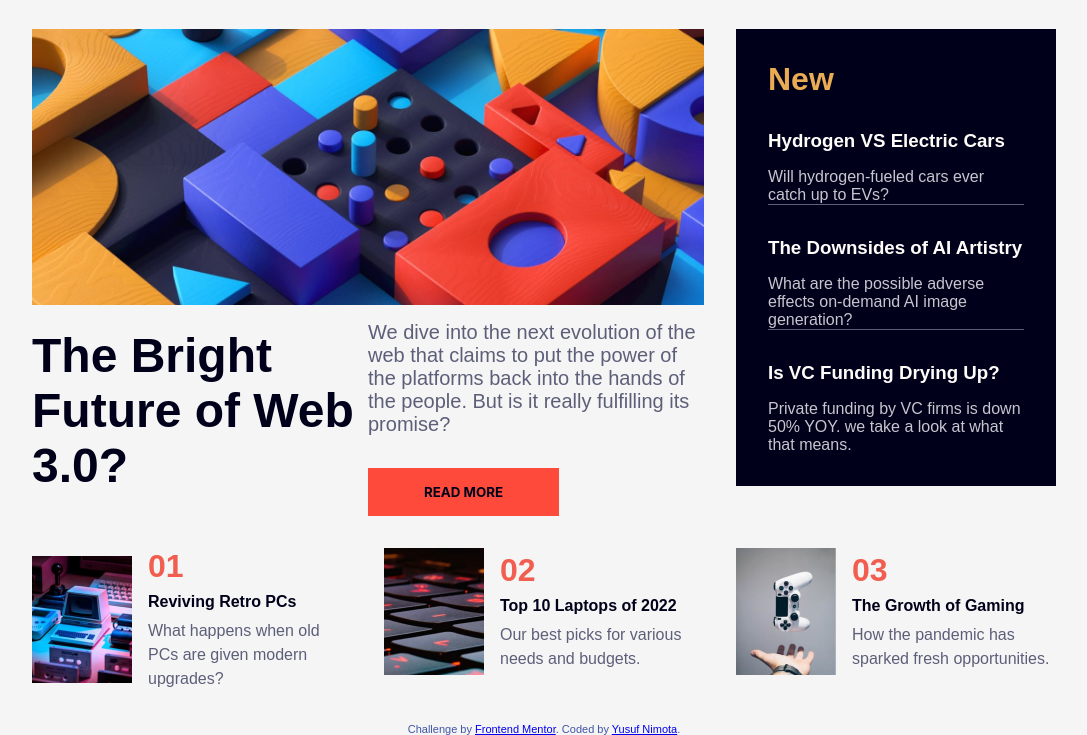
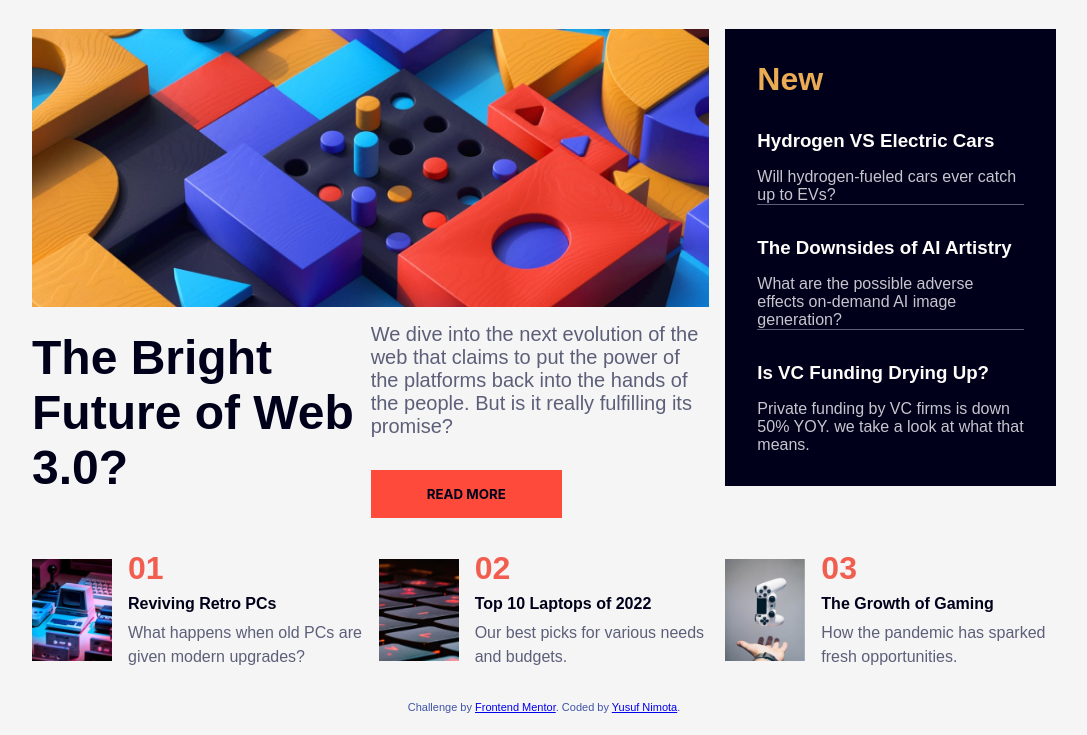
Before and after one commit to Nimma117/css-grid_challenge, a plain HTML site: page news-homepage-main/index.html in a window 1280 px wide. Shown: the part 75-810 px from the top of the page, without its empty margins (96-1183 px from the left). Drawn offline with Linux system fonts and the light colour scheme.

Commit message:
added responsiveness and animation

```diff
--- a/news-homepage-main/styles.css
+++ b/news-homepage-main/styles.css
@@ -153,7 +153,9 @@ main .container .upper-container .upper-left .text .reading button{
 }
 
 main .container .upper-container .upper-left .text .reading button:hover{
-  background-color: hsl(240, 100%, 5%) }
+  background-color: hsl(240, 100%, 5%);
+color: white;
+}
 
 main .container .upper-container .upper-right{
   grid-column: 3 / span 1;
@@ -250,3 +252,109 @@ main .container .bottom-container .topic .under p{
   color: hsl(236, 13%, 42%);
   line-height: 1.5rem;
 }
+
+
+/*Android and Iphone*/
+@media (min-width: 320px) {
+.container {
+  width: 90%;
+}
+
+main .container .upper-container {
+  display: flex;
+  flex-direction: column;
+  gap: 1rem;
+}
+
+main .container .upper-container .upper-left,
+main .container .upper-container .upper-right {
+  width: 100%;
+}
+
+main .container .bottom-container {
+  grid-template-columns: 1fr;
+  gap: 1rem;
+}
+
+main .container .bottom-container .topic img {
+  width: 80px;
+}
+
+/* Tablets and Ipad */
+@media (min-width: 768px) {
+  main .container .upper-container {
+    display: grid;
+    grid-template-columns: repeat(3, 1fr);
+  }
+
+  main .container .upper-container .upper-left {
+    grid-column: 1 / span 2;
+  }
+
+  main .container .upper-container .upper-right {
+    grid-column: 3 / span 1;
+  }
+
+  main .container .bottom-container {
+    grid-template-columns: repeat(2, 1fr);
+  }
+}
+
+/*Computer and Laptops*/
+@media (min-width: 1024px) {
+  .container {
+    width: 80%;
+  }
+
+  main .container .bottom-container {
+    grid-template-columns: repeat(3, 1fr);
+  }
+}
+
+/*Adding Animation part */
+@keyframes fadeIn {
+  from {
+    opacity: 0;
+    transform: translateY(20px);
+  }
+  to {
+    opacity: 1;
+    transform: translateY(0);
+  }
+}
+
+.upper-left, .upper-right, .bottom-container .topic {
+  opacity: 0;
+  animation: fadeIn 1s ease-out forwards;
+}
+
+.upper-left {
+  animation-delay: 0.3s;
+}
+.upper-right {
+  animation-delay: 0.6s;
+}
+.bottom-container .topic {
+  animation-delay: 0.9s;
+}
+
+/* Button move*/
+button {
+  transition: all 0.3s ease;
+}
+
+button:hover {
+  transform: scale(1.05);
+  background-color: hsl(240, 100%, 5%);
+  color: white;
+}
+
+.upper-right .text h3,
+.bottom-container .topic .under h4 {
+  transition: transform 0.2s ease-in-out;
+}
+
+.upper-right .text h3:hover,
+.bottom-container .topic .under h4:hover {
+  transform: translateX(5px);
+}
```
